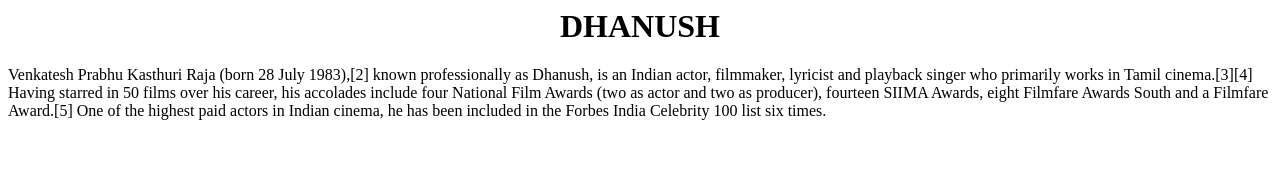
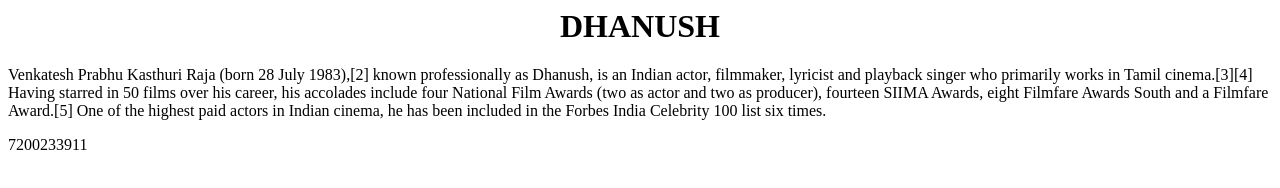
Before and after one commit to Sandhya-Sridhar/HTMLrepo, a plain HTML site: page index.html in a window 1280 px wide. Drawn offline with Linux system fonts and the light colour scheme.

Commit message:
added number

```diff
--- a/index.html
+++ b/index.html
@@ -4,3 +4,4 @@
 <p>
     Venkatesh Prabhu Kasthuri Raja (born 28 July 1983),[2] known professionally as Dhanush, is an Indian actor, filmmaker, lyricist and playback singer who primarily works in Tamil cinema.[3][4] Having starred in 50 films over his career, his accolades include four National Film Awards (two as actor and two as producer), fourteen SIIMA Awards, eight Filmfare Awards South and a Filmfare Award.[5] One of the highest paid actors in Indian cinema, he has been included in the Forbes India Celebrity 100 list six times.
 </p>
+<p>7200233911</p>
```
